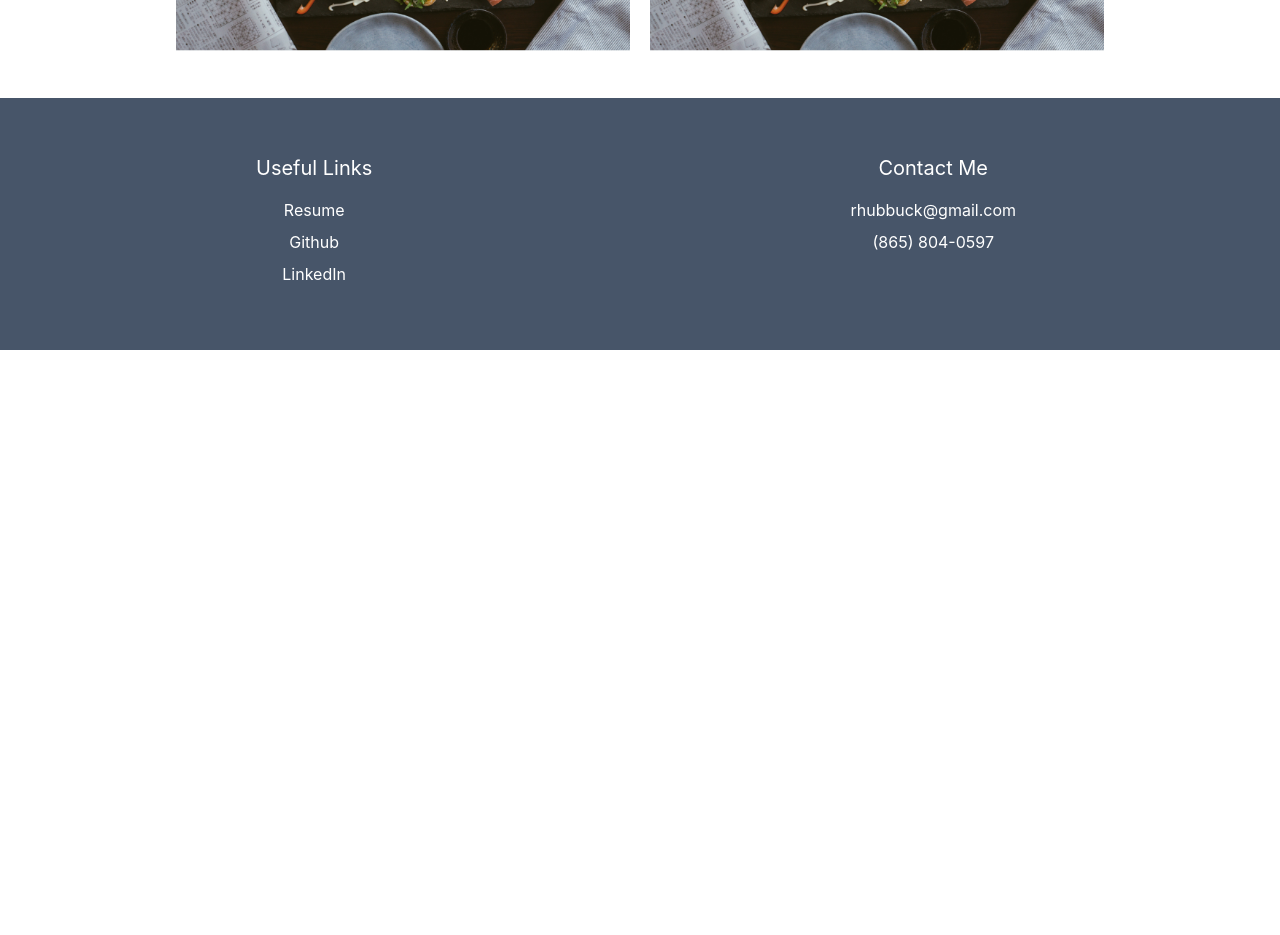
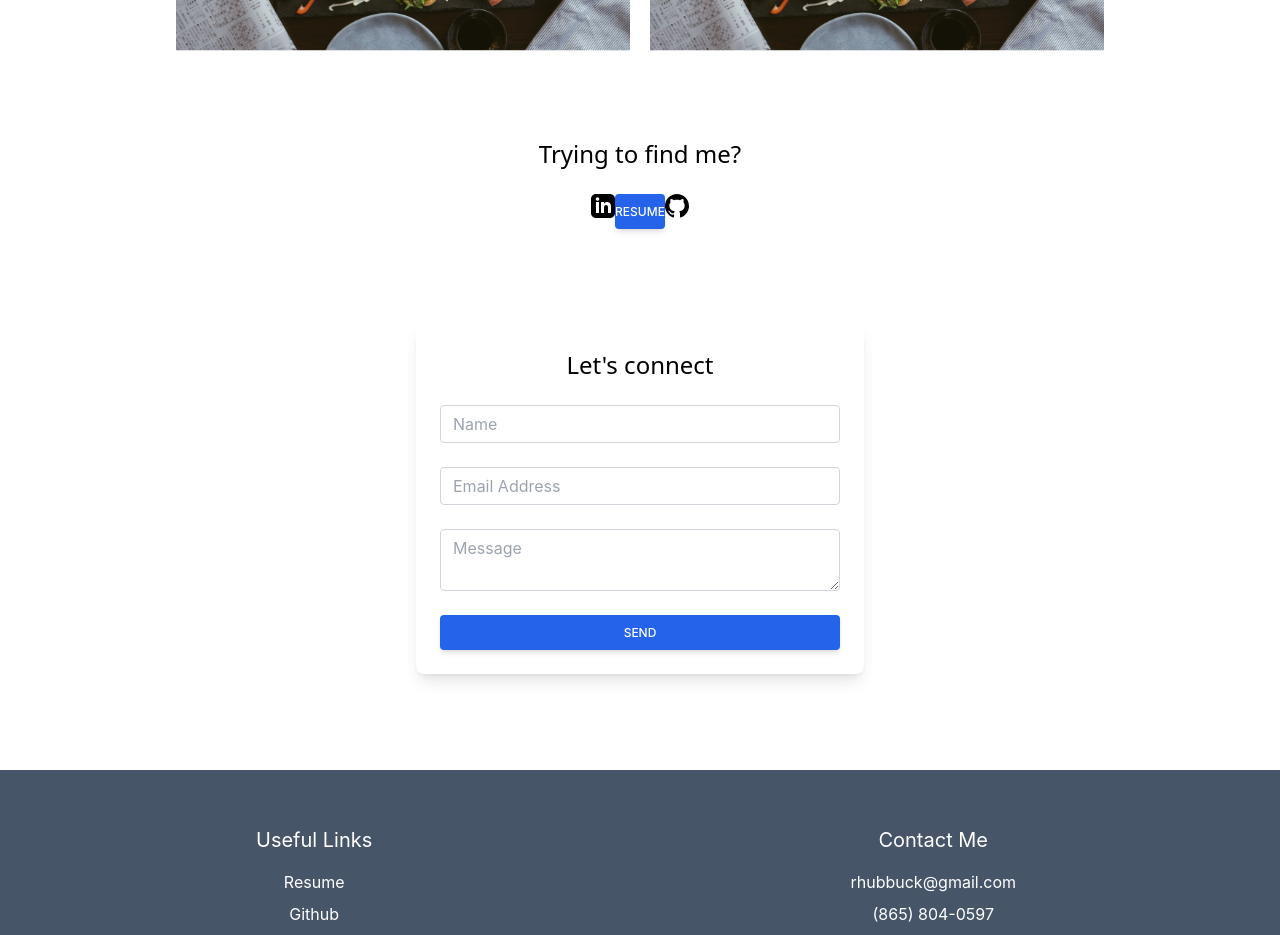
Before and after one commit to rhubbuck/react-portfolio, a React (Create React App) app in the folder react-portfolio/: page / in a window 1280 px wide. Shown: the part 2560-3495 px from the top of the page. Before the commit the page ends 2910 px from the top, so only its background shows below. Built offline with nearby package versions, Linux system fonts and the light colour scheme.

Commit message:
social links and contact form

```diff
--- a/react-portfolio/src/App.js
+++ b/react-portfolio/src/App.js
@@ -5,7 +5,8 @@
 import About from './About';
 import Skills from './Skills';
 import Work from './Work';
-import Modal from './Modal';
+import Contact from './Contact';
+import Socials from './Socials';
 
 function App() {
   return (
@@ -16,6 +17,8 @@
       <Skills />
       <Work />
       {/* <Modal /> */}
+      <Socials />
+      <Contact />
       <Footer />
     </div>
   );
--- /dev/null
+++ b/react-portfolio/src/Contact.js
@@ -0,0 +1,95 @@
+import React, { useRef } from 'react';
+import emailjs from '@emailjs/browser';
+
+const Contact = () => {
+
+    const form = useRef();
+
+    const sendEmail = (e) => {
+      e.preventDefault();
+
+      emailjs.sendForm('service_ij20fx9', 'template_v8xyku7', form.current, 'user_ViWYiGu4yLdFIXPcCAgcc')
+        .then((result) => {
+            console.log(result.text);
+        }, (error) => {
+            console.log(error.text);
+        });
+        e.target.reset();
+    };
+
+  return (
+        <div className='block p-6 rounded-lg shadow-lg bg-white max-w-md mx-auto my-24'>
+            <h1 className='text-2xl font-sans mb-6'>Let's connect</h1>
+            <form ref={form} onSubmit={sendEmail}>
+                <div class="form-group mb-6">
+                    <input type="text" name="name" required placeholder='Name'
+                    className='block
+                    w-full
+                    px-3
+                    py-1.5
+                    text-base
+                    font-normal
+                    text-gray-700
+                    bg-white bg-clip-padding
+                    border border-solid border-gray-300
+                    rounded
+                    transition
+                    ease-in-out
+                    m-0
+                    focus:text-gray-700 focus:bg-white focus:border-blue-600 focus:outline-none' />
+                </div>
+                <div class="form-group mb-6">
+                    <input type="email" name="email" required placeholder='Email Address' className='block
+                    w-full
+                    px-3
+                    py-1.5
+                    text-base
+                    font-normal
+                    text-gray-700
+                    bg-white bg-clip-padding
+                    border border-solid border-gray-300
+                    rounded
+                    transition
+                    ease-in-out
+                    m-0
+                    focus:text-gray-700 focus:bg-white focus:border-blue-600 focus:outline-none' />
+                </div>
+                <div class="form-group mb-6">
+                    <textarea name="message" required placeholder='Message' className='block
+                    w-full
+                    px-3
+                    py-1.5
+                    text-base
+                    font-normal
+                    text-gray-700
+                    bg-white bg-clip-padding
+                    border border-solid border-gray-300
+                    rounded
+                    transition
+                    ease-in-out
+                    m-0
+                    focus:text-gray-700 focus:bg-white focus:border-blue-600 focus:outline-none' />
+                </div>
+                <input type="submit" value="SEND" className='w-full
+                px-6
+                py-2.5
+                bg-blue-600
+                text-white
+                font-medium
+                text-xs
+                leading-tight
+                uppercase
+                rounded
+                shadow-md
+                hover:bg-blue-700 hover:shadow-lg
+                focus:bg-blue-700 focus:shadow-lg focus:outline-none focus:ring-0
+                active:bg-blue-800 active:shadow-lg
+                transition
+                duration-150
+                ease-in-out' />
+            </form>
+        </div>
+    )
+}
+
+export default Contact
--- a/react-portfolio/src/Footer.js
+++ b/react-portfolio/src/Footer.js
@@ -13,7 +13,7 @@
             <ul>
                 <header className='text-xl mb-4'>Contact Me</header>
                 <li className='m-2 cursor-pointer'>rhubbuck@gmail.com</li>
-                <li className='m-2 cursor-pointer'>(865) 804-0597</li>
+                <li className='m-2'>(865) 804-0597</li>
             </ul>
         </div>
     </div>
--- /dev/null
+++ b/react-portfolio/src/Socials.js
@@ -0,0 +1,31 @@
+import React from 'react'
+
+const Socials = () => {
+  return (
+    <div className='mx-auto w-max my-10'>
+        <h1 className='text-2xl font-sans mb-6'>Trying to find me?</h1>
+        <div className='flex flex-row justify-center'>
+            <svg xmlns="http://www.w3.org/2000/svg" width="24" height="24" viewBox="0 0 24 24"><path d="M19 0h-14c-2.761 0-5 2.239-5 5v14c0 2.761 2.239 5 5 5h14c2.762 0 5-2.239 5-5v-14c0-2.761-2.238-5-5-5zm-11 19h-3v-11h3v11zm-1.5-12.268c-.966 0-1.75-.79-1.75-1.764s.784-1.764 1.75-1.764 1.75.79 1.75 1.764-.783 1.764-1.75 1.764zm13.5 12.268h-3v-5.604c0-3.368-4-3.113-4 0v5.604h-3v-11h3v1.765c1.396-2.586 7-2.777 7 2.476v6.759z"/></svg>
+            <button className='px-61
+                    py-2.5
+                    bg-blue-600
+                    text-white
+                    font-medium
+                    text-xs
+                    leading-tight
+                    uppercase
+                    rounded
+                    shadow-md
+                    hover:bg-blue-700 hover:shadow-lg
+                    focus:bg-blue-700 focus:shadow-lg focus:outline-none focus:ring-0
+                    active:bg-blue-800 active:shadow-lg
+                    transition
+                    duration-150
+                    ease-in-ou'>Resume</button>
+            <svg xmlns="http://www.w3.org/2000/svg" width="24" height="24" viewBox="0 0 24 24"><path d="M12 0c-6.626 0-12 5.373-12 12 0 5.302 3.438 9.8 8.207 11.387.599.111.793-.261.793-.577v-2.234c-3.338.726-4.033-1.416-4.033-1.416-.546-1.387-1.333-1.756-1.333-1.756-1.089-.745.083-.729.083-.729 1.205.084 1.839 1.237 1.839 1.237 1.07 1.834 2.807 1.304 3.492.997.107-.775.418-1.305.762-1.604-2.665-.305-5.467-1.334-5.467-5.931 0-1.311.469-2.381 1.236-3.221-.124-.303-.535-1.524.117-3.176 0 0 1.008-.322 3.301 1.23.957-.266 1.983-.399 3.003-.404 1.02.005 2.047.138 3.006.404 2.291-1.552 3.297-1.23 3.297-1.23.653 1.653.242 2.874.118 3.176.77.84 1.235 1.911 1.235 3.221 0 4.609-2.807 5.624-5.479 5.921.43.372.823 1.102.823 2.222v3.293c0 .319.192.694.801.576 4.765-1.589 8.199-6.086 8.199-11.386 0-6.627-5.373-12-12-12z"/></svg>
+        </div>
+    </div>
+  )
+}
+
+export default Socials
```
